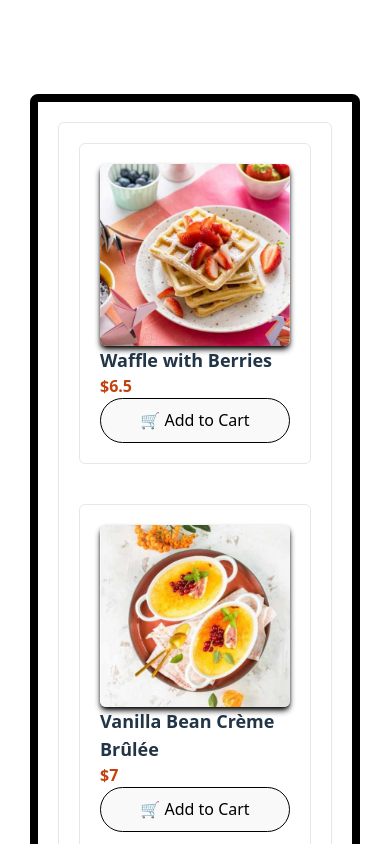
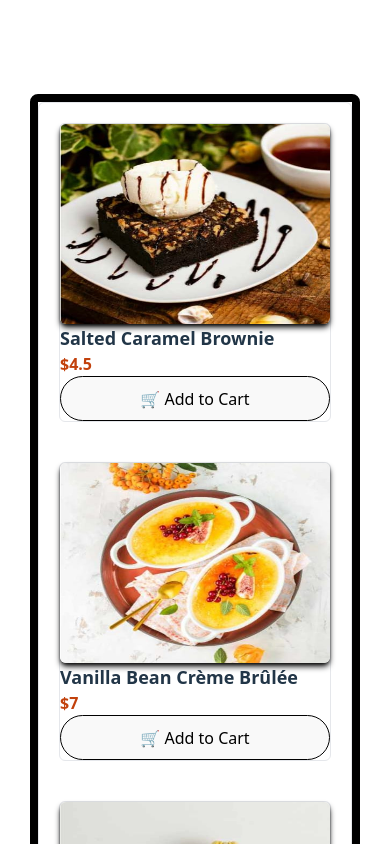
Before and after one commit to Igiraneza1/e-commerce, a React (Vite) app: page / in a window 390 px wide. Shown: the top 844 px of the page. Built offline with nearby package versions, Linux system fonts and the light colour scheme; no server answers.

Commit message:
first commit

```diff
--- a/src/App.css
+++ b/src/App.css
@@ -7,3 +7,7 @@ body{
   justify-content: center;
   bottom: 0%;
 }
+.product-image{
+  width: 600px;
+  height: 200px;
+}
--- a/src/components/Cart.jsx
+++ b/src/components/Cart.jsx
@@ -68,7 +68,7 @@ function Cart({ cart, setCart }) {
           <div className="mt-4 text-right">
             <p className="font-bold">Total: ${getTotal()}</p>
             <div className="mt-2 space-x-3">
-              <button onClick={confirmOrder} className="bg-orange-700 text-white px-4 py-2 rounded-full">Confirm Order</button>
+              <button onClick={confirmOrder} className="bg-orange-600 text-white px-6 mb-2 py-2 rounded-full">Confirm Order</button>
               <button onClick={startNewOrder} className="bg-gray-500 text-white px-4 py-2 rounded-full">Start New Order</button>
             </div>
           </div>
--- a/src/components/ProductList.jsx
+++ b/src/components/ProductList.jsx
@@ -50,10 +50,10 @@ function ProductList() {
 
   return (
     <>
-      <div className='grid grid-cols-1 lg:grid-cols-3  md:grid-cols-2 gap-10 p-5 border-8 border-black rounded-lg'>
-        <div className='grid col-span-2 sm:w-full lg:grid-cols-3 md:grid-cols-2 md:w-full gap-10 bg-white border rounded-md p-5'>
+      <div className='grid grid-cols-1 lg:grid-cols-4  md:grid-cols-2 border-8 border-black rounded-lg'>
+        <div className='grid col-span-3 sm:w-full lg:grid-cols-3 md:grid-cols-2 md:w-full gap-10 bg-white border rounded-md p-5'>
           {products.map((product) => (
-            <div key={product.id} className="product-card bg-white border rounded-md p-5">
+            <div key={product.id} className="product-card bg-white border rounded-md">
               <img
                 src={product.image.desktop}
                 alt={product.name}
@@ -67,7 +67,7 @@ function ProductList() {
                   addToCart(product);
                   console.log(`${product.name} added to cart!`);
                }}
-                className=" text-black w-full border-1 border-black rounded-full hover:bg-orange-700 focus:ring-4 focus:ring-orange-500">
+                className=" text-black w-full border-1 border-black rounded-full hover:bg-orange-600 focus:ring-4 focus:ring-orange-500">
                   🛒 Add to Cart
                 </button>
               </figcaption>
--- a/src/data/data.json
+++ b/src/data/data.json
@@ -1,17 +1,15 @@
 [
-
     {
         "id": 1,
         "image": {
-
-             "thumbnail": "/images/image-waffle-thumbnail.jpg",
-             "mobile": "/images/image-waffle-mobile.jpg",
-             "tablet": "/images/image-waffle-tablet.jpg",
-             "desktop": "/images/image-waffle-desktop.jpg"
+            "thumbnail": "/images/image-brownie-thumbnail.jpg",
+            "mobile": "/images/image-brownie-mobile.jpg",
+            "tablet": "/images/image-brownie-tablet.jpg",
+            "desktop": "/images/image-brownie-desktop.jpg"
         },
-        "name": "Waffle with Berries",
-        "category": "Waffle",
-        "price": 6.50
+        "name": "Salted Caramel Brownie",
+        "category": "Brownie",
+        "price": 4.50
      },
 
     {
@@ -102,17 +100,19 @@
         "price": 6.50
      },
 
+
      {
         "id": 9,
         "image": {
-            "thumbnail": "/images/image-brownie-thumbnail.jpg",
-            "mobile": "/images/image-brownie-mobile.jpg",
-            "tablet": "/images/image-brownie-tablet.jpg",
-            "desktop": "/images/image-brownie-desktop.jpg"
+
+             "thumbnail": "/images/image-waffle-thumbnail.jpg",
+             "mobile": "/images/image-waffle-mobile.jpg",
+             "tablet": "/images/image-waffle-tablet.jpg",
+             "desktop": "/images/image-waffle-desktop.jpg"
         },
-        "name": "Salted Caramel Brownie",
-        "category": "Brownie",
-        "price": 4.50
+        "name": "Waffle with Berries",
+        "category": "Waffle",
+        "price": 6.50
      }
 
 
```
